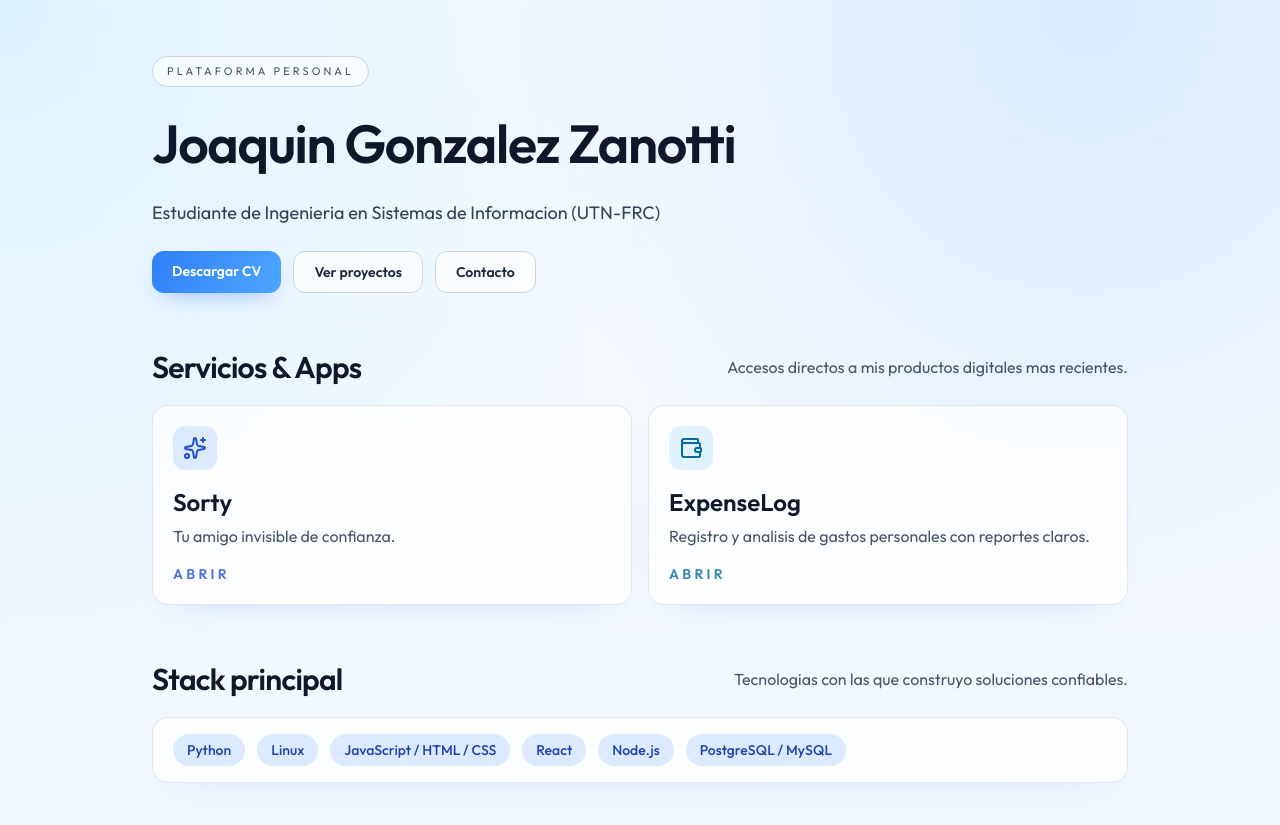
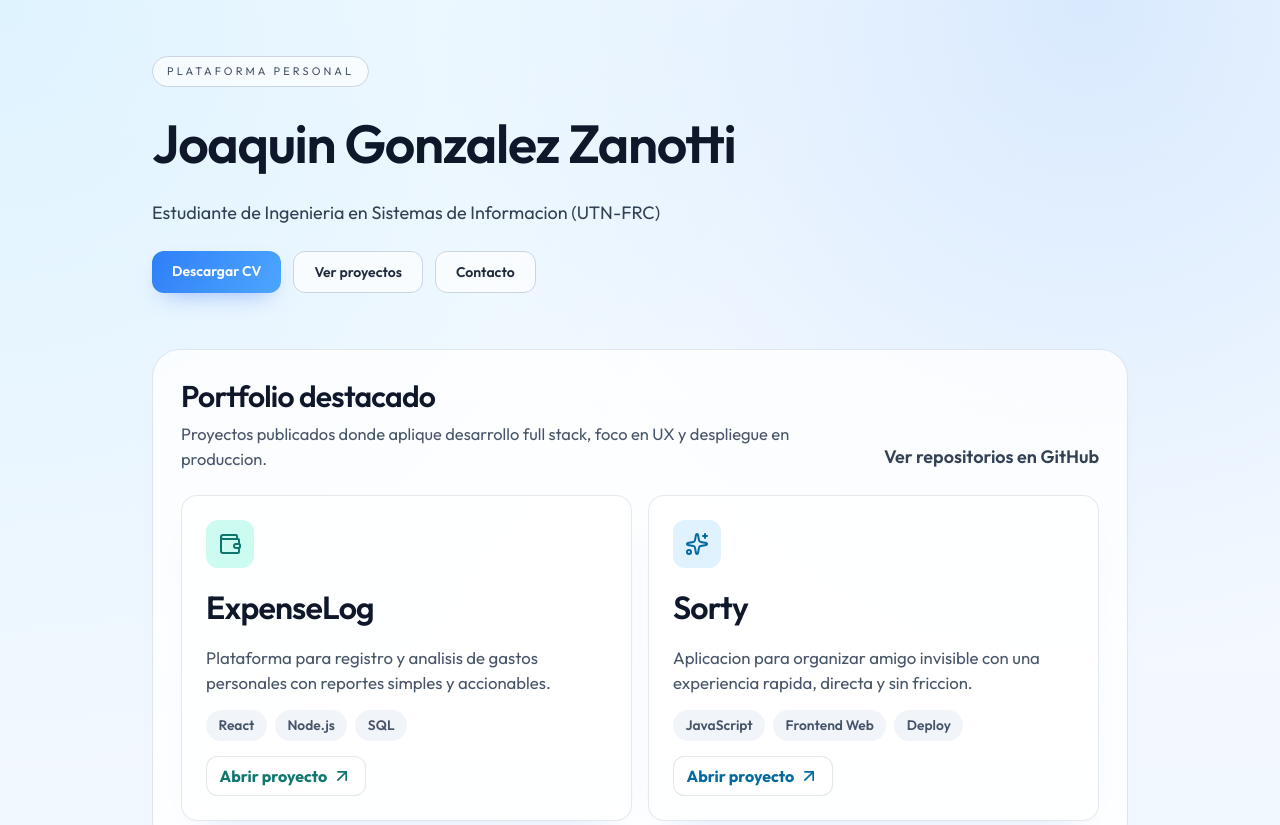
Before and after one commit to joaquingonzalezzanotti/joaquingonzalezzanotti.github.io, a plain HTML site: page index.html in a window 1280 px wide. Shown: the top 825 px of the page. Drawn offline with nearby package versions, Linux system fonts and the light colour scheme.

Commit message:
Refine portfolio UX and project cards

```diff
--- a/index.html
+++ b/index.html
@@ -92,6 +92,50 @@
       .cta-primary:hover {
         box-shadow: 0 12px 26px -10px rgba(59, 130, 246, 0.5);
       }
+
+      .project-shell {
+        background: rgba(255, 255, 255, 0.78);
+        border: 1px solid rgba(148, 163, 184, 0.26);
+        border-radius: 1.75rem;
+        box-shadow: 0 18px 34px -32px rgba(37, 99, 235, 0.35);
+      }
+
+      .project-card {
+        display: flex;
+        flex-direction: column;
+        gap: 0.9rem;
+      }
+
+      .chip {
+        display: inline-flex;
+        align-items: center;
+        padding: 0.34rem 0.78rem;
+        border-radius: 9999px;
+        background: #f1f5f9;
+        color: #475569;
+        font-size: 0.86rem;
+        font-weight: 600;
+      }
+
+      .open-project {
+        display: inline-flex;
+        align-items: center;
+        gap: 0.32rem;
+        align-self: flex-start;
+        padding: 0.44rem 0.78rem;
+        border-radius: 0.72rem;
+        border: 1px solid rgba(15, 23, 42, 0.1);
+        background: rgba(255, 255, 255, 0.75);
+        font-size: 1rem;
+        font-weight: 700;
+        text-decoration: none;
+        transition: border-color 220ms ease, transform 220ms ease, background-color 220ms ease;
+      }
+
+      .open-project:hover {
+        transform: translateY(-1px);
+        background: rgba(255, 255, 255, 0.98);
+      }
     </style>
   </head>
   <body>
@@ -133,57 +177,72 @@
         </div>
       </section>
 
-      <section id="apps" class="fade-up flex flex-col gap-5 delay-1">
-        <div class="flex flex-wrap items-center justify-between gap-4">
-          <h2 class="text-2xl font-semibold tracking-tight text-slate-900 sm:text-3xl">Servicios & Apps</h2>
-          <p class="text-base text-slate-600">
-            Accesos directos a mis productos digitales mas recientes.
-          </p>
-        </div>
-        <div class="grid grid-cols-1 gap-4 md:grid-cols-2">
+      <section id="apps" class="fade-up delay-1 project-shell p-6 sm:p-7">
+        <div class="mb-6 flex flex-wrap items-end justify-between gap-4">
+          <div class="max-w-2xl">
+            <h2 class="text-3xl font-semibold tracking-tight text-slate-900">Portfolio destacado</h2>
+            <p class="mt-2 text-[1.03rem] text-slate-600">
+              Proyectos publicados donde aplique desarrollo full stack, foco en UX y despliegue en produccion.
+            </p>
+          </div>
           <a
-            class="app-card group relative flex flex-col gap-4 rounded-2xl p-5"
-            href="https://sorty-neon.vercel.app"
+            href="https://github.com/joaquingonzalezzanotti"
             target="_blank"
             rel="noreferrer"
+            class="text-lg font-semibold text-slate-700 transition hover:text-sky-700"
           >
-            <div
-              class="flex h-11 w-11 items-center justify-center rounded-xl bg-blue-100 text-blue-700"
+            Ver repositorios en GitHub
+          </a>
+        </div>
+
+        <div class="grid grid-cols-1 gap-4 md:grid-cols-2">
+          <article class="app-card project-card rounded-2xl p-5 sm:p-6">
+            <div class="flex h-12 w-12 items-center justify-center rounded-xl bg-teal-100 text-teal-700">
+              <i data-lucide="wallet"></i>
+            </div>
+            <h3 class="text-[2rem] font-semibold tracking-tight text-slate-900">ExpenseLog</h3>
+            <p class="text-[1.05rem] text-slate-600">
+              Plataforma para registro y analisis de gastos personales con reportes simples y accionables.
+            </p>
+            <div class="flex flex-wrap gap-2">
+              <span class="chip">React</span>
+              <span class="chip">Node.js</span>
+              <span class="chip">SQL</span>
+            </div>
+            <a
+              href="https://expenselog.com.ar/"
+              target="_blank"
+              rel="noreferrer"
+              class="open-project text-teal-700 transition hover:text-teal-800"
             >
+              Abrir proyecto
+              <i data-lucide="arrow-up-right" class="h-5 w-5"></i>
+            </a>
+          </article>
+
+          <article class="app-card project-card rounded-2xl p-5 sm:p-6">
+            <div class="flex h-12 w-12 items-center justify-center rounded-xl bg-sky-100 text-sky-700">
               <i data-lucide="sparkles"></i>
             </div>
-            <div class="flex flex-col gap-1.5">
-              <h3 class="text-2xl font-semibold text-slate-900">Sorty</h3>
-              <p class="text-base text-slate-600">
-                Tu amigo invisible de confianza.
-              </p>
+            <h3 class="text-[2rem] font-semibold tracking-tight text-slate-900">Sorty</h3>
+            <p class="text-[1.05rem] text-slate-600">
+              Aplicacion para organizar amigo invisible con una experiencia rapida, directa y sin friccion.
+            </p>
+            <div class="flex flex-wrap gap-2">
+              <span class="chip">JavaScript</span>
+              <span class="chip">Frontend Web</span>
+              <span class="chip">Deploy</span>
             </div>
-            <span class="text-sm font-semibold uppercase tracking-[0.24em] text-blue-700/80"
-              >Abrir</span
+            <a
+              href="https://sorty-neon.vercel.app"
+              target="_blank"
+              rel="noreferrer"
+              class="open-project text-sky-700 transition hover:text-sky-800"
             >
-          </a>
-
-          <a
-            class="app-card group relative flex flex-col gap-4 rounded-2xl p-5"
-            href="https://expenselog.com.ar/"
-            target="_blank"
-            rel="noreferrer"
-          >
-            <div
-              class="flex h-11 w-11 items-center justify-center rounded-xl bg-sky-100 text-sky-700"
-            >
-              <i data-lucide="wallet"></i>
-            </div>
-            <div class="flex flex-col gap-1.5">
-              <h3 class="text-2xl font-semibold text-slate-900">ExpenseLog</h3>
-              <p class="text-base text-slate-600">
-                Registro y analisis de gastos personales con reportes claros.
-              </p>
-            </div>
-            <span class="text-sm font-semibold uppercase tracking-[0.24em] text-sky-700/80"
-              >Abrir</span
-            >
-          </a>
+              Abrir proyecto
+              <i data-lucide="arrow-up-right" class="h-5 w-5"></i>
+            </a>
+          </article>
         </div>
       </section>
 
```
